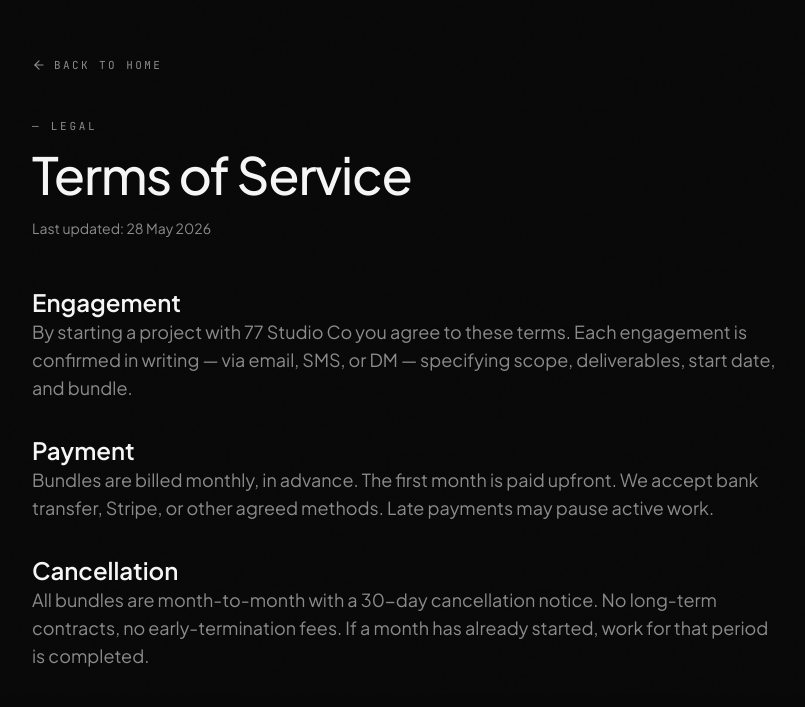
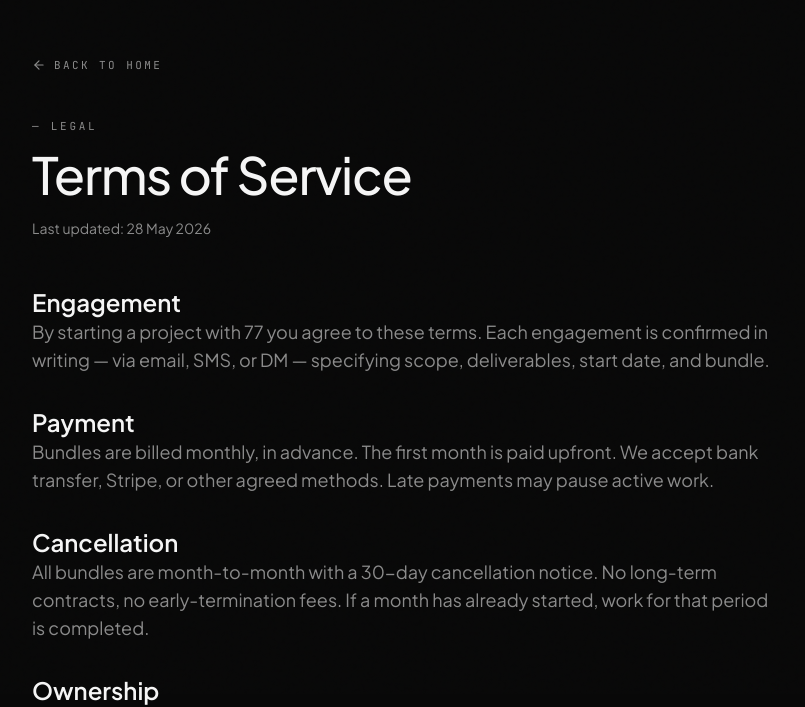
Before and after one commit to jemaal101/77studiio, a Next.js app: page /terms in a window 1280 px wide. Shown: the part 106-813 px from the top of the page, without its empty margins (32-837 px from the left). Built offline with nearby package versions, Linux system fonts and the light colour scheme.

Commit message:
Rename brand 77 Studio Co -> 77, IG -> @77.visuals; add Skiper19 scroll line between Why and Manifesto

```diff
--- a/app/layout.tsx
+++ b/app/layout.tsx
@@ -42,13 +42,13 @@
 export const metadata: Metadata = {
   metadataBase: new URL("https://evolvejem.vercel.app"),
   title: {
-    default: "77 Studio Co — Marketing, Evolved.",
-    template: "%s · 77 Studio Co",
+    default: "77 — Marketing, Evolved.",
+    template: "%s · 77",
   },
   description:
     "AI-native creative studio. Done-for-you content and ads for brands that can't afford to guess. Based in Melbourne, working across Australia.",
   keywords: [
-    "77 Studio Co",
+    "77",
     "creative agency Melbourne",
     "AI marketing agency",
     "content agency Australia",
@@ -56,20 +56,20 @@
     "AI photoshoots",
     "e-commerce marketing",
   ],
-  authors: [{ name: "77 Studio Co" }],
+  authors: [{ name: "77" }],
   openGraph: {
-    title: "77 Studio Co — Marketing, Evolved.",
+    title: "77 — Marketing, Evolved.",
     description:
       "AI-powered, human-directed ads for brands that can't afford to guess.",
     url: "https://evolvejem.vercel.app",
-    siteName: "77 Studio Co",
+    siteName: "77",
     locale: "en_AU",
     type: "website",
-    images: [{ url: "/logo-light.png", width: 1200, height: 630, alt: "77 Studio Co" }],
+    images: [{ url: "/logo-light.png", width: 1200, height: 630, alt: "77" }],
   },
   twitter: {
     card: "summary_large_image",
-    title: "77 Studio Co — Marketing, Evolved.",
+    title: "77 — Marketing, Evolved.",
     description: "AI-powered, human-directed ads for brands that can't afford to guess.",
     images: ["/logo-light.png"],
   },
--- a/app/page.tsx
+++ b/app/page.tsx
@@ -14,6 +14,7 @@
 import { Contact } from "@/components/sections/contact";
 import { Footer } from "@/components/sections/footer";
 import { StickyCta } from "@/components/sections/sticky-cta";
+import { Skiper19 } from "@/components/v1/skiper19";
 
 export default function HomePage() {
   return (
@@ -33,6 +34,8 @@
       <Process />
       <Pricing />
       <Why />
+      {/* Skiper19 — scroll-driven LinePath. Decorative bridge into the Manifesto. */}
+      <Skiper19 />
       <Manifesto />
       <Contact />
       <Footer />
--- a/components/sections/contact.tsx
+++ b/components/sections/contact.tsx
@@ -12,7 +12,7 @@
     Icon: Mail,
     value: brand.email,
     sub: "Fastest reply — usually under an hour.",
-    href: `mailto:${brand.email}?subject=${encodeURIComponent("New enquiry — 77 Studio Co")}&body=${encodeURIComponent(
+    href: `mailto:${brand.email}?subject=${encodeURIComponent("New enquiry — 77")}&body=${encodeURIComponent(
       "Hey 77,\n\nMy business: \nWhat I need: \nWhere I am: \n\n— "
     )}`,
     cta: "Send email",
--- a/components/sections/footer.tsx
+++ b/components/sections/footer.tsx
@@ -119,7 +119,7 @@
                 href={brand.social.instagram}
                 target="_blank"
                 rel="noopener noreferrer"
-                aria-label="77 Studio Co on Instagram"
+                aria-label="77 on Instagram"
                 className="inline-flex h-10 w-10 items-center justify-center rounded-full border border-line text-ink-muted transition-all hover:border-accent hover:text-accent"
               >
                 <Instagram size={16} strokeWidth={1.5} />
@@ -128,7 +128,7 @@
                 href={brand.social.tiktok}
                 target="_blank"
                 rel="noopener noreferrer"
-                aria-label="77 Studio Co on TikTok"
+                aria-label="77 on TikTok"
                 className="inline-flex h-10 w-10 items-center justify-center rounded-full border border-line text-ink-muted transition-all hover:border-accent hover:text-accent"
               >
                 <TikTokGlyph />
@@ -137,7 +137,7 @@
                 href={brand.social.linkedin}
                 target="_blank"
                 rel="noopener noreferrer"
-                aria-label="77 Studio Co on LinkedIn"
+                aria-label="77 on LinkedIn"
                 className="inline-flex h-10 w-10 items-center justify-center rounded-full border border-line text-ink-muted transition-all hover:border-accent hover:text-accent"
               >
                 <Linkedin size={16} strokeWidth={1.5} />
--- a/components/sections/nav.tsx
+++ b/components/sections/nav.tsx
@@ -48,7 +48,7 @@
           <a
             href="#top"
             className="group flex items-center transition-opacity hover:opacity-80"
-            aria-label="77 Studio Co — home"
+            aria-label="77 — home"
           >
             <Wordmark className="text-6xl md:text-7xl" />
           </a>
--- a/components/sections/why.tsx
+++ b/components/sections/why.tsx
@@ -28,7 +28,7 @@
               id="why-heading"
               className="font-display text-display-md font-medium tracking-tight text-balance text-ink md:text-display-lg"
             >
-              <span className="text-ink">77 Studio Co</span>
+              <span className="text-ink">77</span>
               <span className="mx-3 text-ink-muted">vs.</span>
               <span className="font-serif font-normal italic text-ink-muted">
                 a traditional agency.
@@ -91,7 +91,7 @@
                 >
                   <div className="mb-5 flex items-center justify-between">
                     <span className="font-mono text-[11px] uppercase tracking-[0.22em] text-accent">
-                      77 Studio Co
+                      77
                     </span>
                     <span className="inline-flex h-9 w-9 items-center justify-center rounded-full bg-accent text-black shadow-[0_0_24px_rgba(177,78,255,0.5)]">
                       <Check size={16} strokeWidth={2.5} />
--- a/components/ui/curtain-reveal.tsx
+++ b/components/ui/curtain-reveal.tsx
@@ -51,7 +51,7 @@
           >
             <Wordmark className="text-[10rem] md:text-[14rem]" />
             <p className="font-mono text-[11px] uppercase tracking-[0.32em] text-ink-muted">
-              77 Studio Co
+              77
             </p>
           </motion.div>
         </motion.div>
--- a/lib/content.ts
+++ b/lib/content.ts
@@ -15,7 +15,7 @@
 } from "lucide-react";
 
 export const brand = {
-  name: "77 Studio Co",
+  name: "77",
   shortName: "77",
   tagline: "Marketing, Evolved.",
   email: "77marketing.co@gmail.com",
@@ -23,10 +23,11 @@
   phoneDisplay: "+61 478 251 089",
   location: "Melbourne, Australia",
   social: {
-    instagram: "https://instagram.com/77studioco",
-    instagramHandle: "@77studioco",
-    tiktok: "https://tiktok.com/@77studioco",
-    linkedin: "https://linkedin.com/company/77studioco",
+    instagram: "https://instagram.com/77.visuals",
+    instagramHandle: "@77.visuals",
+    // TODO: confirm TikTok + LinkedIn handles for the new "77" brand
+    tiktok: "https://tiktok.com/@77.visuals",
+    linkedin: "https://linkedin.com/company/77visuals",
   },
 };
 
@@ -231,7 +232,7 @@
     n: "05",
     video: "/work/work-recent.mp4",
     title: "Studio reel",
-    client: "77 Studio Co",
+    client: "77",
     discipline: "Motion · reel",
     note: "Fresh studio cut. Multi-format, on-brand.",
   },
```
Also changed, not shown: components/v1/skiper19.tsx (added, +64 -0 lines).
